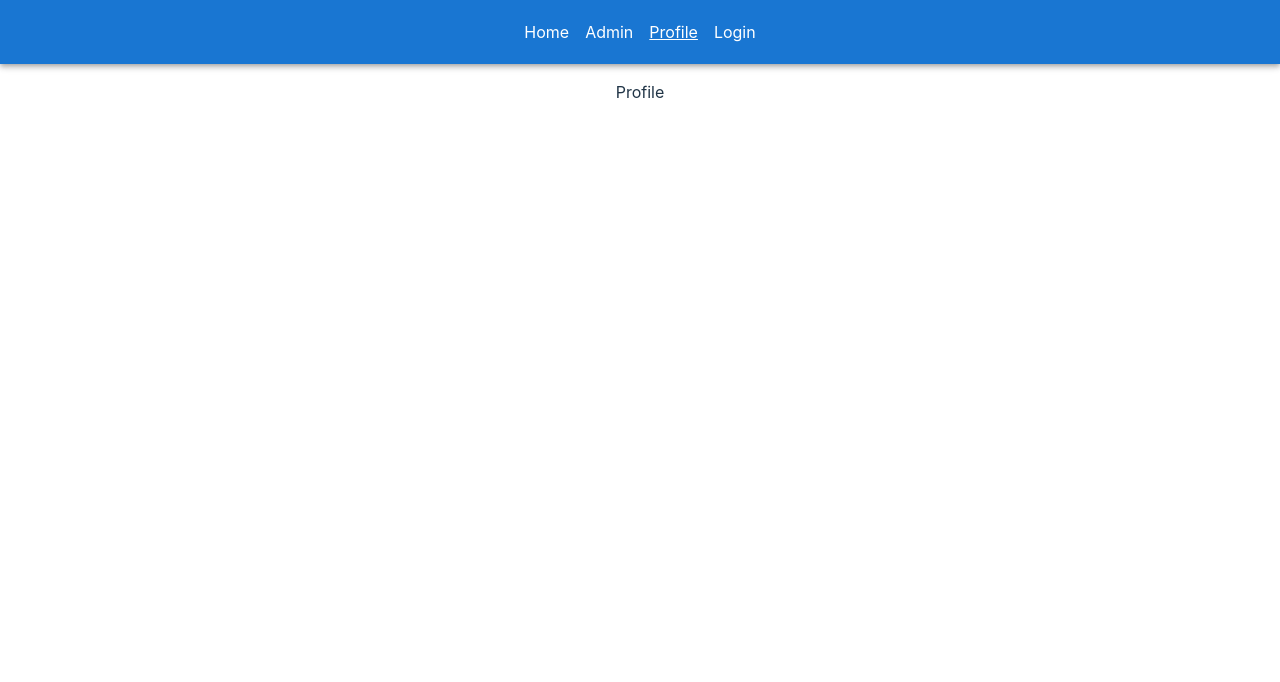
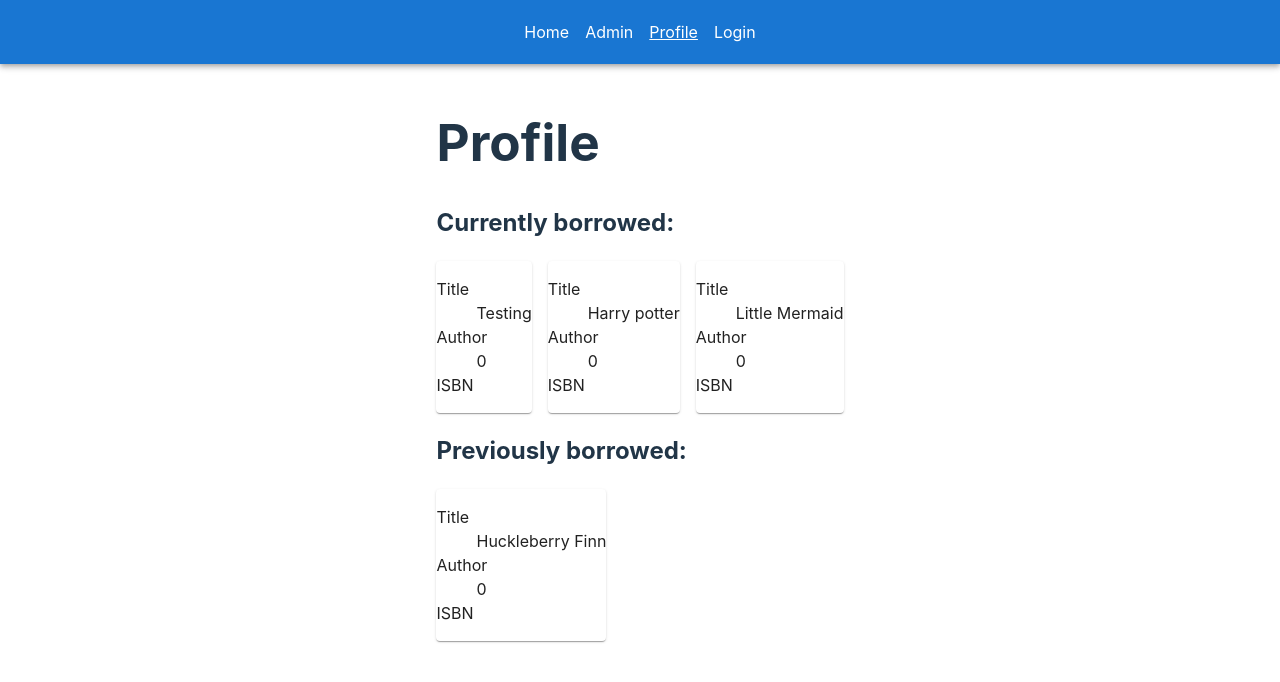
Before and after one commit to atrokarvinen/library, a React (Vite) app in the folder client/: page /profile in a window 1280 px wide. Shown: the top 682 px of the page. Built offline with nearby package versions, Linux system fonts and the light colour scheme.

Commit message:
added profile view

```diff
--- a/client/src/catalog/book.ts
+++ b/client/src/catalog/book.ts
@@ -5,3 +5,11 @@ export type Book = {
   isbn: string;
   libraryId: number;
 };
+
+export const defaultBook: Book = {
+  id: 0,
+  title: "",
+  authorId: 0,
+  isbn: "",
+  libraryId: 0,
+};
--- a/client/src/profile/profile.tsx
+++ b/client/src/profile/profile.tsx
@@ -1,5 +1,45 @@
+import { useEffect, useState } from "react";
+import { Book, defaultBook } from "../catalog/book";
+import { BookList } from "../home/bookList";
+
 const Profile = () => {
-  return <div>Profile</div>;
+  const [currentlyBorrowed, setCurrentlyBorrowed] = useState<Book[]>([]);
+  const [previouslyBorrowed, setPreviouslyBorrowed] = useState<Book[]>([]);
+
+  const getCurrentlyBorrowed = async () => {
+    // const response = await axios.get<Book[]>("/books");
+    const response: { data: Book[] } = {
+      data: [
+        { ...defaultBook, id: 1, title: "Testing" },
+        { ...defaultBook, id: 2, title: "Harry potter" },
+        { ...defaultBook, id: 3, title: "Little Mermaid" },
+      ],
+    };
+    setCurrentlyBorrowed(response.data);
+  };
+
+  const getPreviouslyBorrowed = async () => {
+    // const response = await axios.get<Book[]>("/books");
+    const response: { data: Book[] } = {
+      data: [{ ...defaultBook, id: 1, title: "Huckleberry Finn" }],
+    };
+    setPreviouslyBorrowed(response.data);
+  };
+
+  useEffect(() => {
+    getCurrentlyBorrowed();
+    getPreviouslyBorrowed();
+  }, []);
+
+  return (
+    <div>
+      <h1>Profile</h1>
+      <h2>Currently borrowed:</h2>
+      <BookList books={currentlyBorrowed} />
+      <h2>Previously borrowed:</h2>
+      <BookList books={previouslyBorrowed} />
+    </div>
+  );
 };
 
 export default Profile;
```
